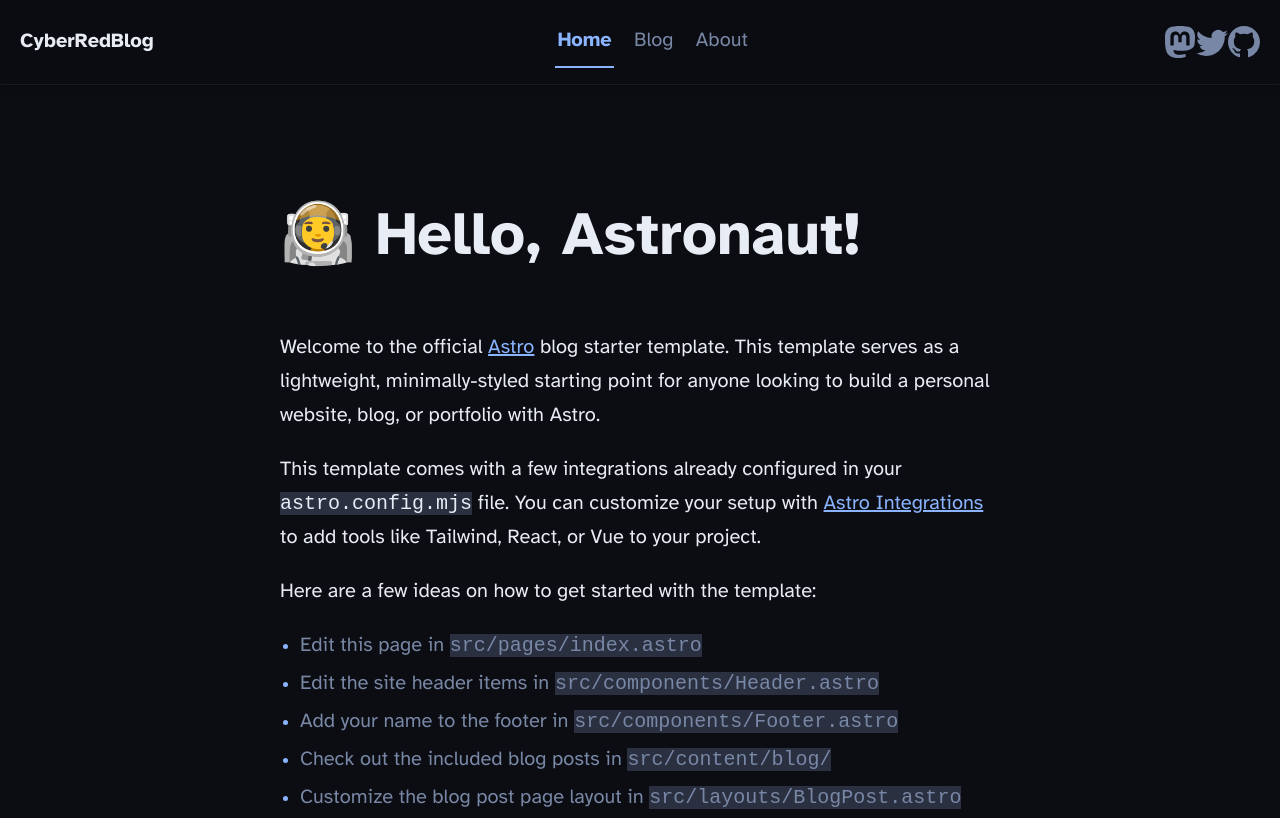
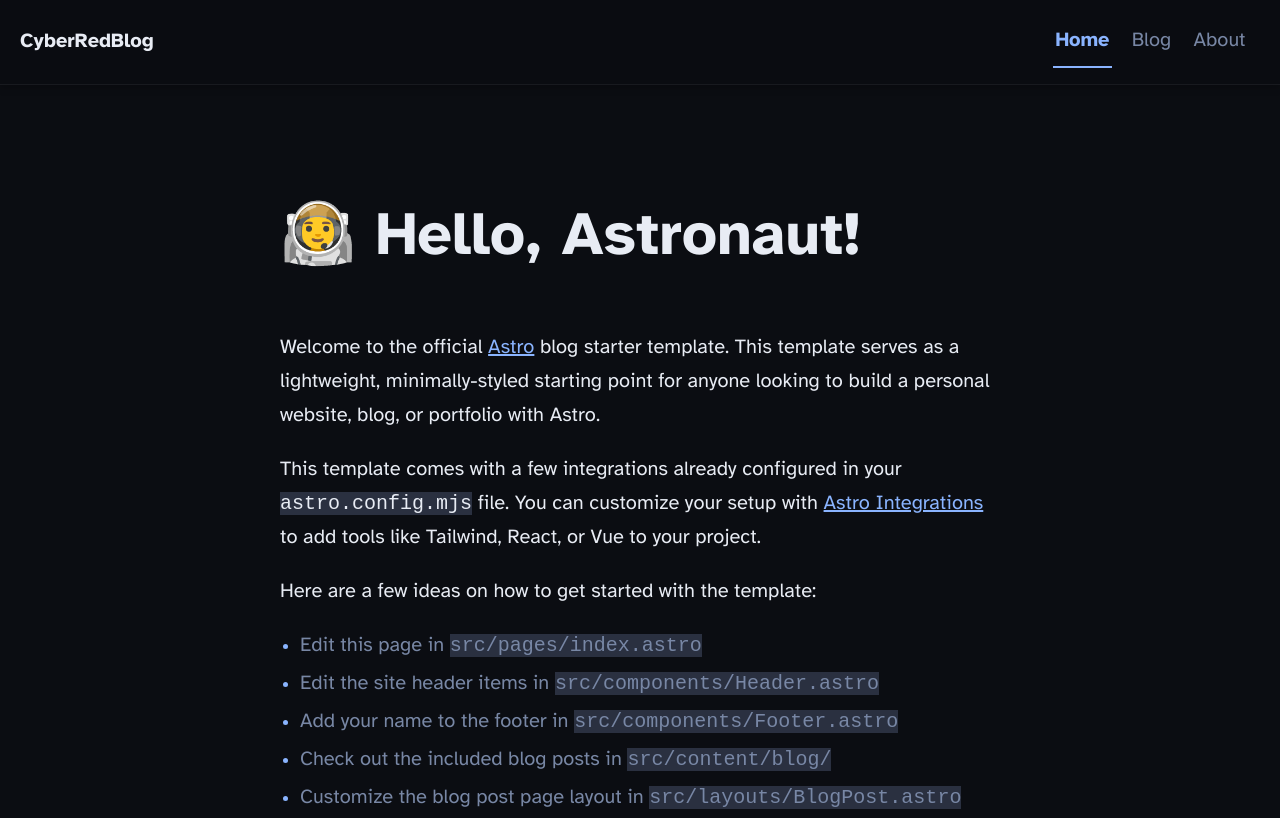
Before and after one commit to Leonard1403/CyberRedBlog, an Astro site: page / in a window 1280 px wide. Shown: the top 818 px of the page. Built offline with nearby package versions, Linux system fonts and the light colour scheme; Astro itself is replaced by a stand-in of ours.

Commit message:
Header Update

```diff
--- a/src/components/Header.astro
+++ b/src/components/Header.astro
@@ -10,35 +10,6 @@
 			<HeaderLink href="/">Home</HeaderLink>
 			<HeaderLink href="/blog">Blog</HeaderLink>
 			<HeaderLink href="/about">About</HeaderLink>
-		</div>
-		<div class="social-links">
-			<a href="https://m.webtoo.ls/@astro" target="_blank">
-				<span class="sr-only">Follow Astro on Mastodon</span>
-				<svg viewBox="0 0 16 16" aria-hidden="true" width="32" height="32"
-					><path
-						fill="currentColor"
-						d="M11.19 12.195c2.016-.24 3.77-1.475 3.99-2.603.348-1.778.32-4.339.32-4.339 0-3.47-2.286-4.488-2.286-4.488C12.062.238 10.083.017 8.027 0h-.05C5.92.017 3.942.238 2.79.765c0 0-2.285 1.017-2.285 4.488l-.002.662c-.004.64-.007 1.35.011 2.091.083 3.394.626 6.74 3.78 7.57 1.454.383 2.703.463 3.709.408 1.823-.1 2.847-.647 2.847-.647l-.06-1.317s-1.303.41-2.767.36c-1.45-.05-2.98-.156-3.215-1.928a3.614 3.614 0 0 1-.033-.496s1.424.346 3.228.428c1.103.05 2.137-.064 3.188-.189zm1.613-2.47H11.13v-4.08c0-.859-.364-1.295-1.091-1.295-.804 0-1.207.517-1.207 1.541v2.233H7.168V5.89c0-1.024-.403-1.541-1.207-1.541-.727 0-1.091.436-1.091 1.296v4.079H3.197V5.522c0-.859.22-1.541.66-2.046.456-.505 1.052-.764 1.793-.764.856 0 1.504.328 1.933.983L8 4.39l.417-.695c.429-.655 1.077-.983 1.934-.983.74 0 1.336.259 1.791.764.442.505.661 1.187.661 2.046v4.203z"
-					></path></svg
-				>
-			</a>
-			<a href="https://twitter.com/astrodotbuild" target="_blank">
-				<span class="sr-only">Follow Astro on Twitter</span>
-				<svg viewBox="0 0 16 16" aria-hidden="true" width="32" height="32"
-					><path
-						fill="currentColor"
-						d="M5.026 15c6.038 0 9.341-5.003 9.341-9.334 0-.14 0-.282-.006-.422A6.685 6.685 0 0 0 16 3.542a6.658 6.658 0 0 1-1.889.518 3.301 3.301 0 0 0 1.447-1.817 6.533 6.533 0 0 1-2.087.793A3.286 3.286 0 0 0 7.875 6.03a9.325 9.325 0 0 1-6.767-3.429 3.289 3.289 0 0 0 1.018 4.382A3.323 3.323 0 0 1 .64 6.575v.045a3.288 3.288 0 0 0 2.632 3.218 3.203 3.203 0 0 1-.865.115 3.23 3.23 0 0 1-.614-.057 3.283 3.283 0 0 0 3.067 2.277A6.588 6.588 0 0 1 .78 13.58a6.32 6.32 0 0 1-.78-.045A9.344 9.344 0 0 0 5.026 15z"
-					></path></svg
-				>
-			</a>
-			<a href="https://github.com/withastro/astro" target="_blank">
-				<span class="sr-only">Go to Astro's GitHub repo</span>
-				<svg viewBox="0 0 16 16" aria-hidden="true" width="32" height="32"
-					><path
-						fill="currentColor"
-						d="M8 0C3.58 0 0 3.58 0 8c0 3.54 2.29 6.53 5.47 7.59.4.07.55-.17.55-.38 0-.19-.01-.82-.01-1.49-2.01.37-2.53-.49-2.69-.94-.09-.23-.48-.94-.82-1.13-.28-.15-.68-.52-.01-.53.63-.01 1.08.58 1.23.82.72 1.21 1.87.87 2.33.66.07-.52.28-.87.51-1.07-1.78-.2-3.64-.89-3.64-3.95 0-.87.31-1.59.82-2.15-.08-.2-.36-1.02.08-2.12 0 0 .67-.21 2.2.82.64-.18 1.32-.27 2-.27.68 0 1.36.09 2 .27 1.53-1.04 2.2-.82 2.2-.82.44 1.1.16 1.92.08 2.12.51.56.82 1.27.82 2.15 0 3.07-1.87 3.75-3.65 3.95.29.25.54.73.54 1.48 0 1.07-.01 1.93-.01 2.2 0 .21.15.46.55.38A8.012 8.012 0 0 0 16 8c0-4.42-3.58-8-8-8z"
-					></path></svg
-				>
-			</a>
 		</div>
 	</nav>
 </header>
@@ -114,10 +85,4 @@
   }
   nav a:hover { color: var(--accent); }
   nav a.active { color: var(--accent); border-bottom-color: var(--accent); text-decoration: none; }
-
-  .social-links, .social-links a { display: flex; }
-  .social-links a { color: rgb(var(--gray)); text-decoration: none; }
-  .social-links a:hover { color: var(--accent); }
-
-  @media (max-width: 720px) { .social-links { display: none; } }
 </style>
```
